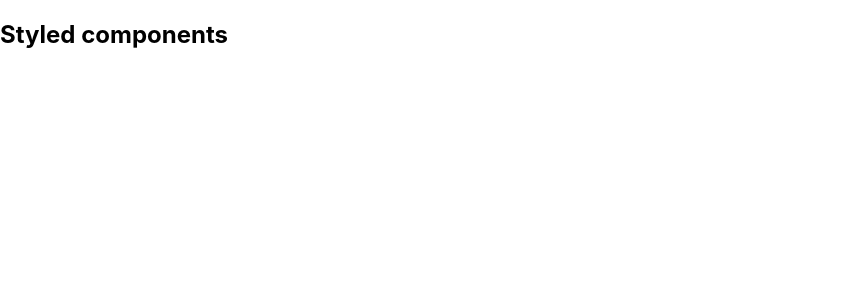
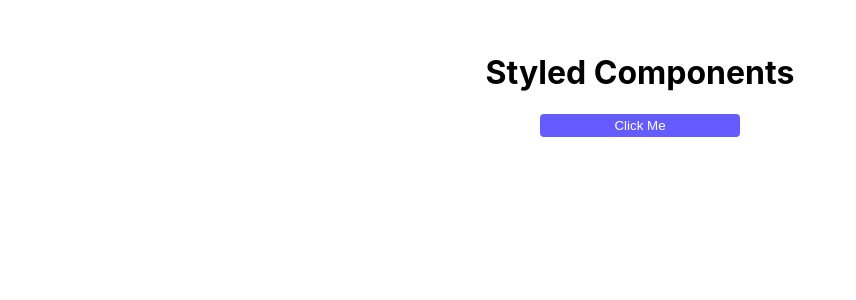
Before and after one commit to milkyway007/styled-components, a JavaScript app: page / in a window 1280 px wide. Shown: the top 300 px of the page, without its empty margins (0-856 px from the left). Built offline with nearby package versions, Linux system fonts and the light colour scheme; the HTML template or start-up script is replaced by a standard one.

Commit message:
Add first styled component

```diff
--- a/src/App.js
+++ b/src/App.js
@@ -1,5 +1,17 @@
+import styled from 'styled-components';
+
+const BasicTitle = styled.h1`
+  text-align: center;
+  text-transform: capitalize;
+`;
+
 function App() {
-  return <h2>Styled components</h2>;
+  return (
+    <div style={{ padding: '2rem' }}>
+      <BasicTitle>styled components</BasicTitle>
+      <button className='btn'>click me</button>
+    </div>
+  );
 }
 
 export default App;
--- a/src/index.css
+++ b/src/index.css
@@ -6,3 +6,21 @@ body {
   -webkit-font-smoothing: antialiased;
   -moz-osx-font-smoothing: grayscale;
 }
+
+.title {
+  text-align: center;
+  text-transform: capitalize;
+}
+
+.btn {
+  background: #645cff;
+  color: #fff;
+  border: none;
+  border-radius: 0.25rem;
+  cursor: pointer;
+  text-transform: capitalize;
+  padding: 0.25rem;
+  display: block;
+  width: 200px;
+  margin: 1rem auto;
+}
```
